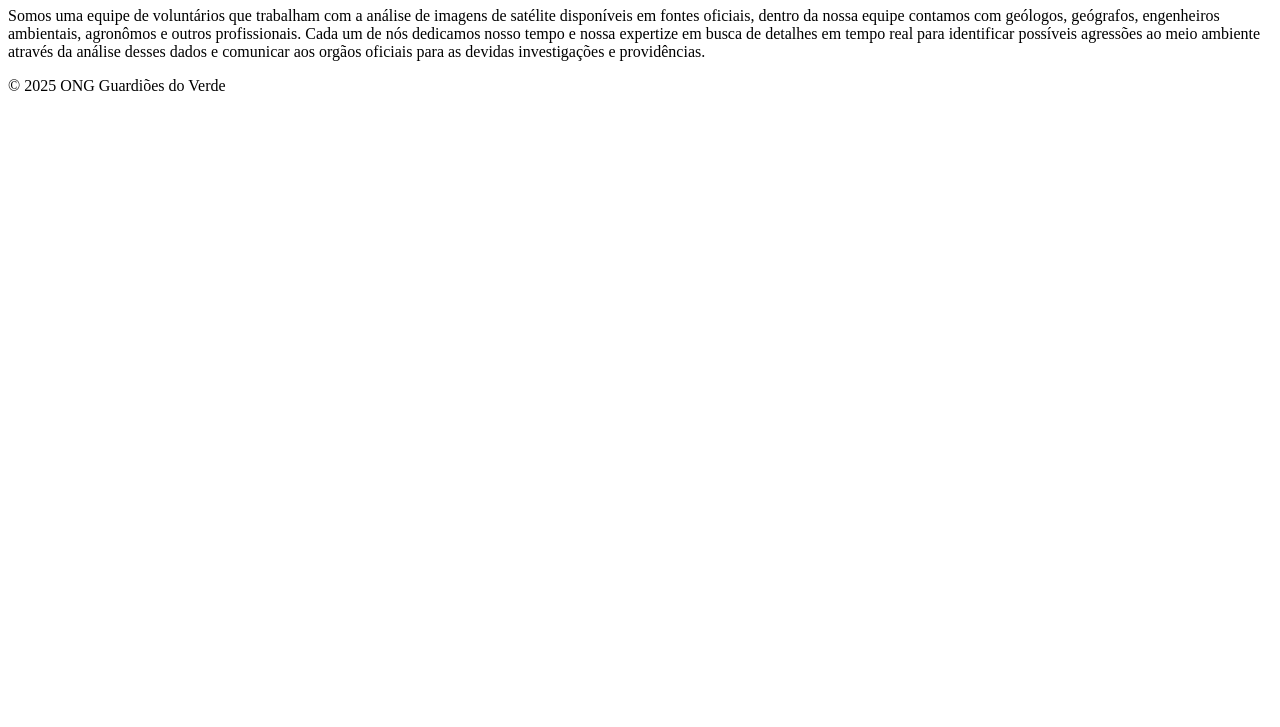
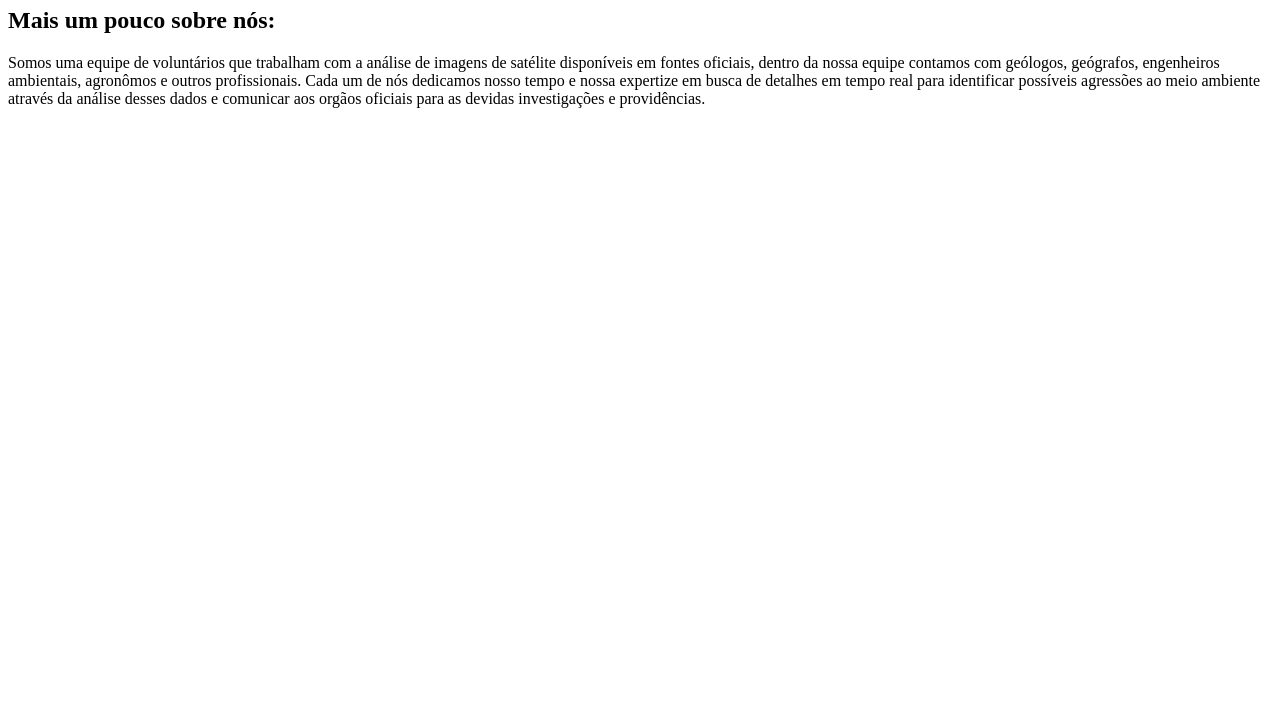
Before and after one commit to Ivana-BP/atividade-01, a plain HTML site: page Conhecamais.html in a window 1280 px wide. Shown: the part 73-800 px from the top of the page. Drawn offline with Linux system fonts and the light colour scheme.

Commit message:
atualizando Conhecamais.html

```diff
--- a/Conhecamais.html
+++ b/Conhecamais.html
@@ -10,6 +10,7 @@
         <h1>Mais um pouco sobre nosso trabalho</h1>
     </header>
     <section>
+        <h2>Mais um pouco sobre nós:</h2>
         <p>Somos uma equipe de voluntários que trabalham com a análise de imagens de satélite disponíveis em fontes oficiais, dentro da nossa equipe contamos com geólogos, geógrafos, engenheiros ambientais, agronômos e outros profissionais.
             Cada um de nós dedicamos nosso tempo e nossa expertize em busca de detalhes em tempo real para identificar possíveis agressões ao meio ambiente através da análise desses dados e comunicar aos orgãos oficiais para as devidas investigações e providências.
         </p>
@@ -18,7 +19,5 @@
 
     </main>
 </body>
-    <footer>
-        <p>&copy; 2025 ONG Guardiões do Verde</p>
-    </footer>
+
 </html>
```
